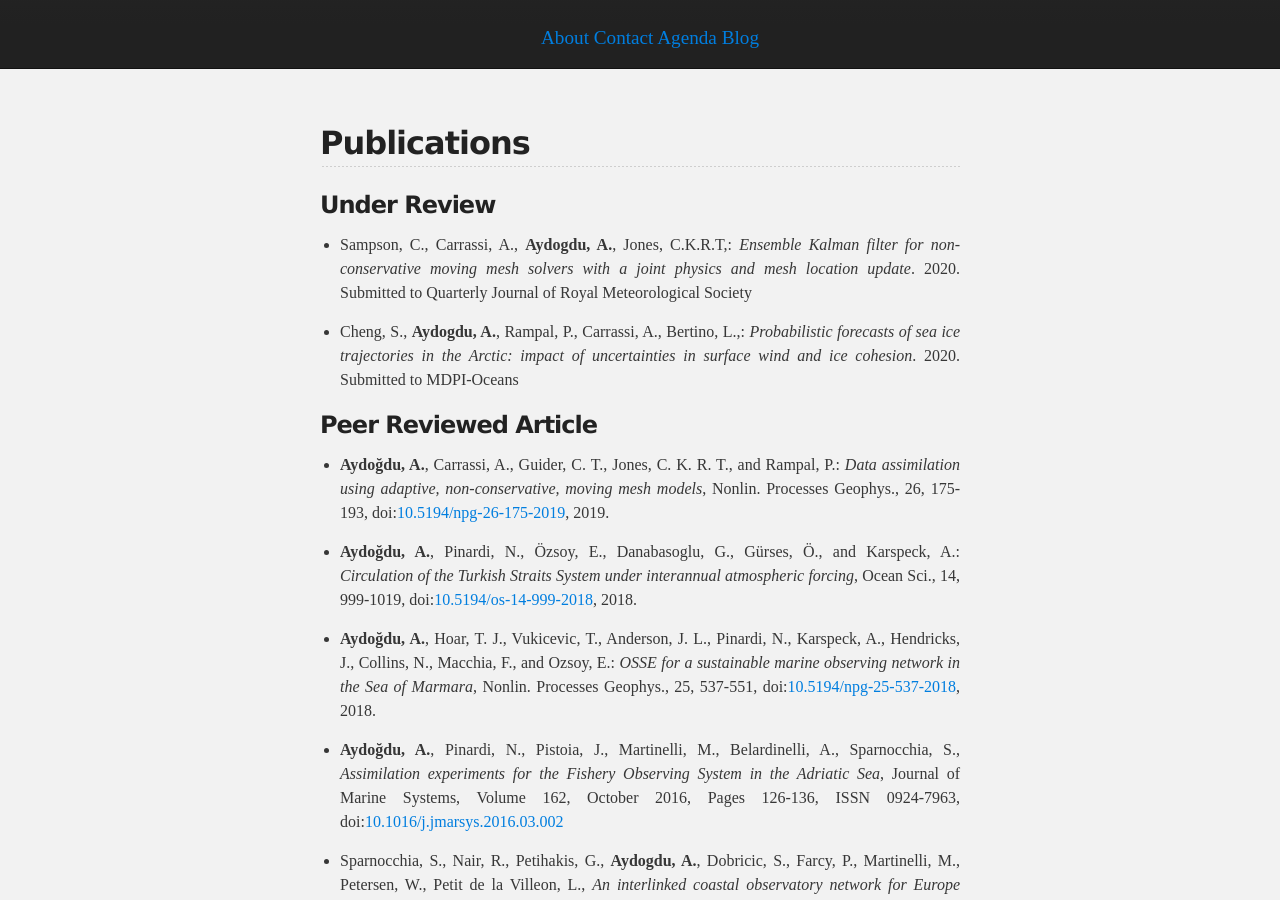
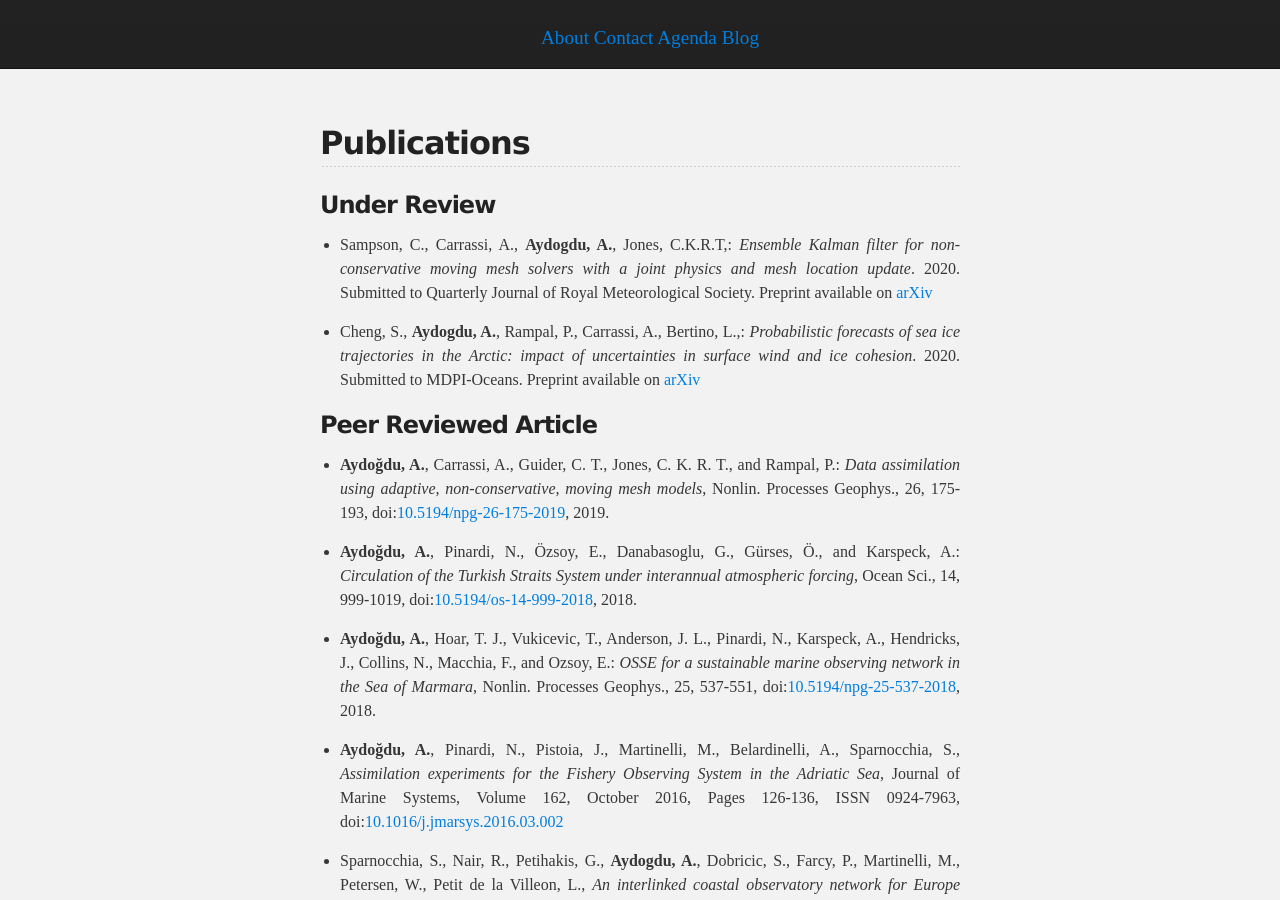
Before and after one commit to aydogduali/aydogduali.github.io, a Jekyll site: the page built from about/publication.md, in a window 1280 px wide and 900 px high, scrolled down 388 px. Built offline with Jekyll 4.4.1, drawn with Linux system fonts in a browser that asks for light colours; our own code applies the rules of GitHub Pages for plain Markdown files; the repository's description, which GitHub fills in, is left out.

Commit message:
add preprint to submitted pubs

```diff
--- a/about/publication.md
+++ b/about/publication.md
@@ -2,9 +2,9 @@
 
 ### Under Review
 
-- Sampson, C., Carrassi, A., __Aydogdu, A.__, Jones, C.K.R.T,: *Ensemble Kalman filter for non-conservative moving mesh solvers with a joint physics and mesh location update*. 2020. Submitted to Quarterly Journal of Royal Meteorological Society
+- Sampson, C., Carrassi, A., __Aydogdu, A.__, Jones, C.K.R.T,: *Ensemble Kalman filter for non-conservative moving mesh solvers with a joint physics and mesh location update*. 2020. Submitted to Quarterly Journal of Royal Meteorological Society. Preprint available on [arXiv](https://arxiv.org/abs/2009.13670)
 
-- Cheng, S., __Aydogdu, A.__, Rampal, P., Carrassi, A., Bertino, L.,: *Probabilistic forecasts of sea ice trajectories in the Arctic: impact of uncertainties in surface wind and ice cohesion*. 2020. Submitted to MDPI-Oceans
+- Cheng, S., __Aydogdu, A.__, Rampal, P., Carrassi, A., Bertino, L.,: *Probabilistic forecasts of sea ice trajectories in the Arctic: impact of uncertainties in surface wind and ice cohesion*. 2020. Submitted to MDPI-Oceans. Preprint available on [arXiv](https://arxiv.org/abs/2009.04881)
 
 ### Peer Reviewed Article
 
```
